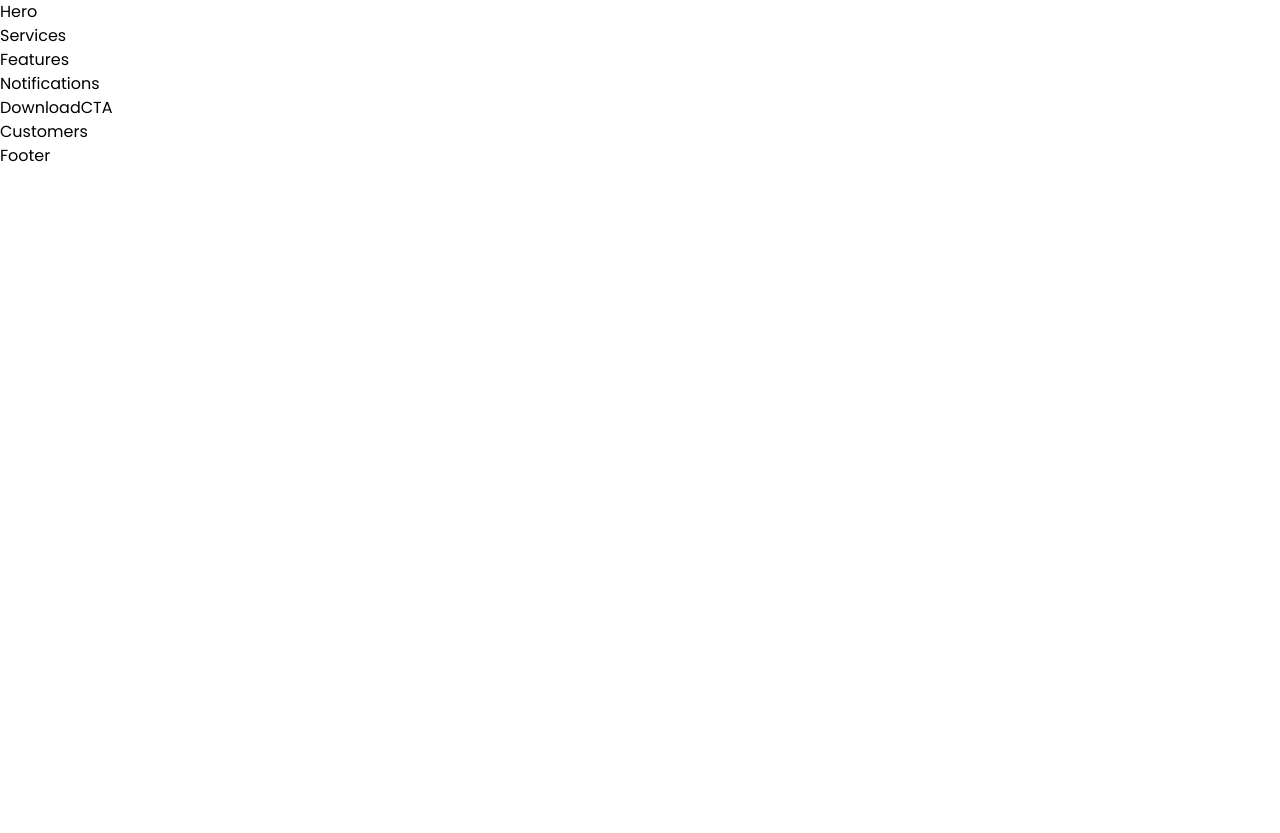
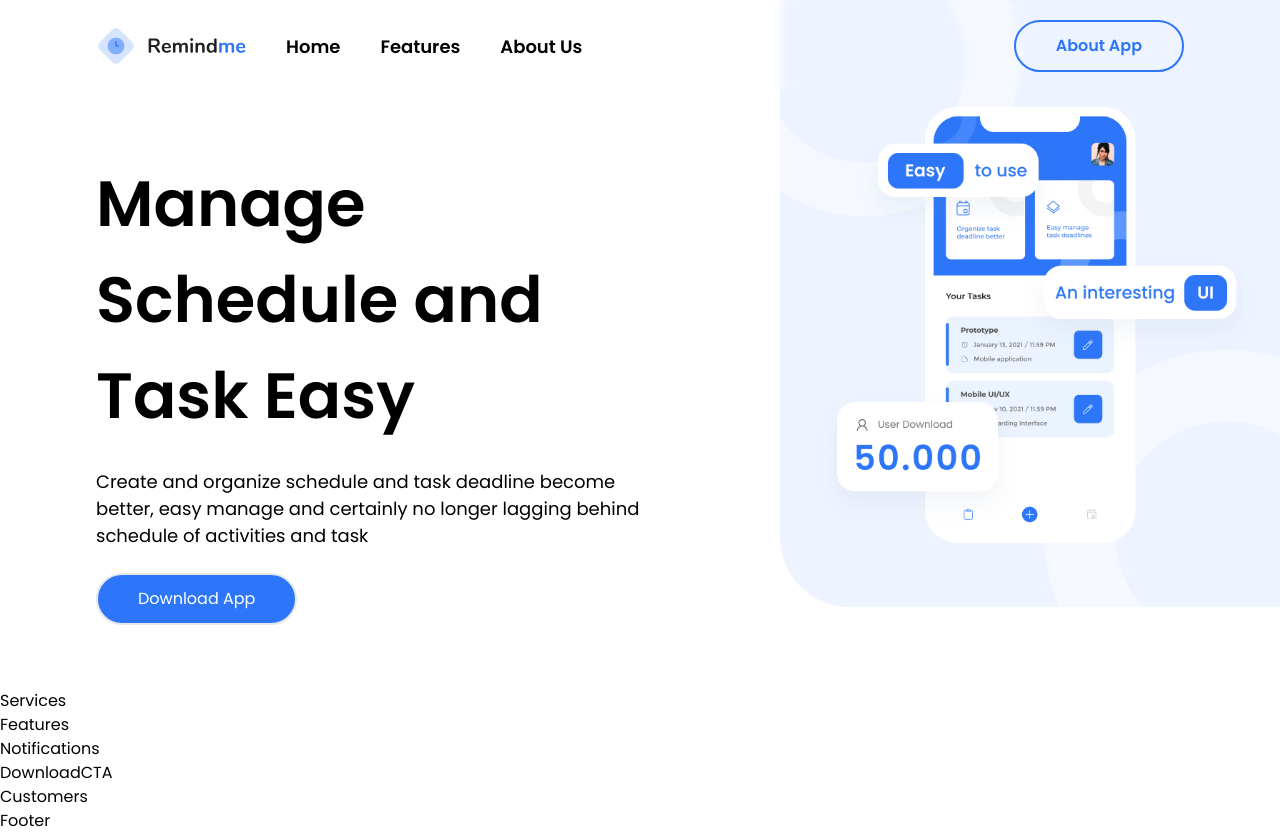
Before and after one commit to talhabytheway/remind-me-UI, a React (Create React App) app: page / in a window 1280 px wide. Before the commit the page ends 800 px from the top, so only its background shows below. Built offline with nearby package versions, Linux system fonts and the light colour scheme.

Commit message:
Design Hero Section

```diff
--- a/src/App.js
+++ b/src/App.js
@@ -8,7 +8,7 @@ import Footer from './components/Footer/Footer'
 
 function App() {
   return (
-    <div className="App font-poppins">
+    <div className="font-poppins">
       <Hero />
       <Services />
       <Features />
--- a/src/components/Hero/Hero.jsx
+++ b/src/components/Hero/Hero.jsx
@@ -1,9 +1,120 @@
-import React from 'react'
+import React, { useState } from "react";
+import logo from "../../assets/logo.svg";
+import menu from "../../assets/menu.svg";
+import close from "../../assets/close.svg";
+import heroImg from "../../assets/heroImage.png";
+import { Link } from "react-scroll";
 
-const Hero = () => {
+function Header() {
+  const [open, setopen] = useState(false);
   return (
-    <div>Hero</div>
-  )
+    <div className="relative">
+      <header
+        className={`bg-dark backdrop-blur-[13px] sticky top-0 md:backdrop-blur-sm z-10 ${
+          open ? "bg-opacity-100 lg:bg-opacity-40 bg-white" : "bg-opacity-40"
+        }`}
+      >
+        <div
+          className={`xl:mx-auto xl:max-w-[1440px] px-[1.5rem] md:px-[3rem] lg:px-[6rem] flex py-5 justify-between text-[18px] font-semibold select-none transition-all ease-linear duration-650`}
+        >
+          <img
+            src={logo}
+            alt="Remind Me"
+            className="h-8 md:h-9 lg:h-10 my-auto hover:cursor-pointer lg:hidden"
+          />
+          <span
+            className={`cursor-pointer lg:hidden block transition-all ease-in duration-500 `}
+            onClick={() => setopen(!open)}
+          >
+            <img src={open ? close : menu} alt="" className="w-10" />
+          </span>
+          <ul
+            className={`block absolute px-[1.5rem] md:px-[3rem] lg:flex align-right lg:items-center !z-[100] transition-all ease-in duration-500 w-[100%] left-0 top-0 lg:w-auto lg:z-auto lg:static  lg:bg-none  lg:space-x-10 space-y-2.5 lg:space-y-0 my-auto opacity-100 p-3 lg:p-0 lg:mb-auto hover:[&>*]:text-blue hover:[&>*]:duration-500 hover:[&>*]:opacity-100 hover:[&>*]:cursor-pointer ${
+              open
+                ? " top-[80px] opacity-100 bg-dark lg:bg-transparent bg-white"
+                : " top-[-300px] opacity-0"
+            } `}
+          >
+            <li>
+              <img
+                src={logo}
+                alt="Remind Me"
+                className="h-8 md:h-9 lg:h-10 my-auto hover:cursor-pointer hidden lg:inline-block"
+              />
+            </li>
+            <li>
+              <Link
+                spy={true}
+                smooth={true}
+                offset={-70}
+                duration={500}
+                activeClass="active"
+                to="home"
+              >
+                Home
+              </Link>
+            </li>
+            <li>
+              <Link
+                spy={true}
+                smooth={true}
+                offset={-70}
+                duration={500}
+                activeClass="active"
+                to="services"
+              >
+                Features
+              </Link>
+            </li>
+            <li>
+              <Link
+                spy={true}
+                smooth={true}
+                offset={-70}
+                duration={500}
+                activeClass="active"
+                to="projects"
+              >
+                About Us
+              </Link>
+            </li>
+            <li className="lg:hidden transition-all ease-in duration-500 px-10 py-3 border-2 border-blue text-[16px] rounded-full hover:cursor-pointer hover:duration-500 text-blue hover:!text-white hover:bg-blue inline-block">
+              About App
+            </li>
+          </ul>
+          <div
+            className={`transition-all ease-in duration-500 px-10 py-3 border-2 border-blue text-[16px] rounded-full hover:cursor-pointer hover:duration-500 text-blue hover:text-white hover:bg-blue hidden lg:inline`}
+          >
+            About App
+          </div>
+        </div>
+      </header>
+      <div className="w-full xl:max-w-[1440px] px-[1.5rem] md:px-[3rem] lg:px-[6rem] mx-auto">
+        <div className="lg:w-[50%] flex flex-col gap-6 lg:py-5 xl:py-16">
+          <h1 className="text-[48px] md:text-[56px] lg:text-[64px] font-semibold">
+            Manage Schedule and Task Easy
+          </h1>
+          <p className="text-[16px] md:text-[18px] ">
+            Create and organize schedule and task deadline become better, easy
+            manage and certainly no longer lagging behind schedule of activities
+            and task
+          </p>
+          <div className="">
+            <button
+              className={`transition-all ease-in duration-500 px-10 py-3 border-2 text-[16px] rounded-full cursor-pointer hover:duration-500 text-white bg-blue inline-block`}
+            >
+              Download App
+            </button>
+          </div>
+          <img
+            src={heroImg}
+            alt=""
+            className="mx-auto lg:absolute lg:top-0 lg:right-0 lg:w-[40%] md:max-w-[500px] w-[90%] lg:rounded-bl-[70px]"
+          />
+        </div>
+      </div>
+    </div>
+  );
 }
 
-export default Hero
+export default Header;
--- a/src/index.css
+++ b/src/index.css
@@ -4,6 +4,7 @@
 
 body {
   margin: 0;
+  padding: 0;
   font-family: -apple-system, BlinkMacSystemFont, 'Segoe UI', 'Roboto', 'Oxygen',
     'Ubuntu', 'Cantarell', 'Fira Sans', 'Droid Sans', 'Helvetica Neue',
     sans-serif;
--- a/tailwind.config.js
+++ b/tailwind.config.js
@@ -7,7 +7,8 @@ module.exports = {
     extend: {
       colors : {
         'blue' : '#2D76F9',
-        'blek' : '#212121'
+        'blek' : '#212121',
+        'grey' : '#747474',
       },
       fontFamily : {
         'poppins' : ['Poppins', 'sans-serif']
```
